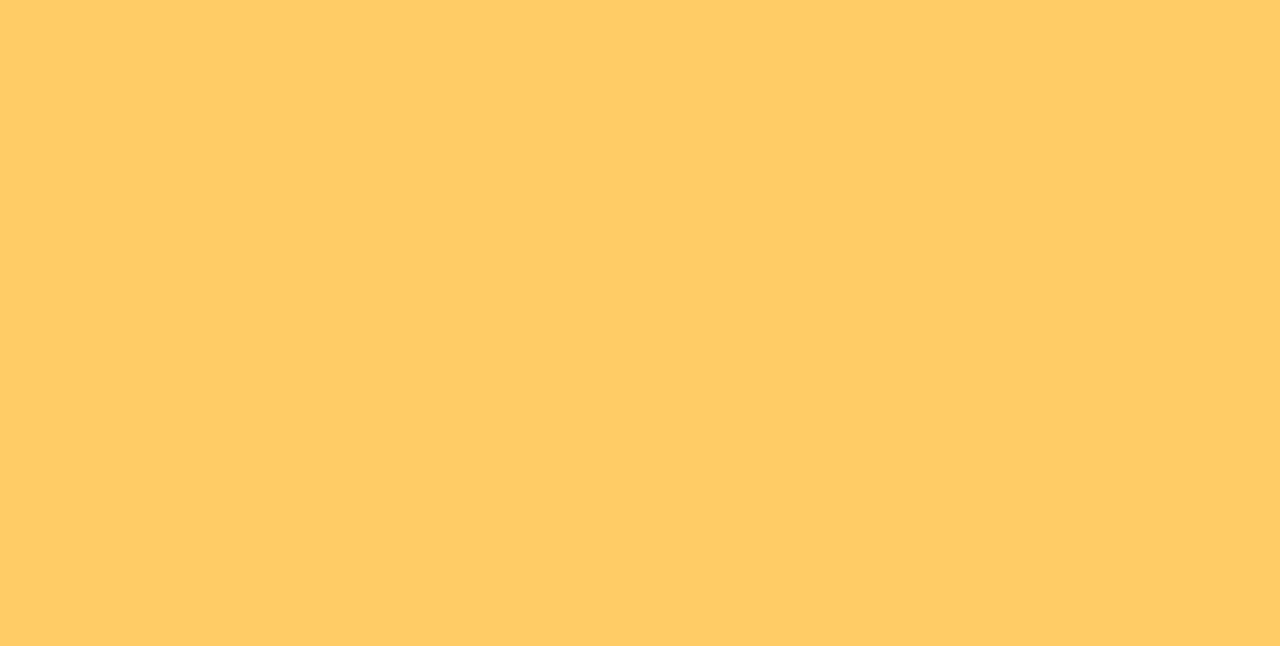
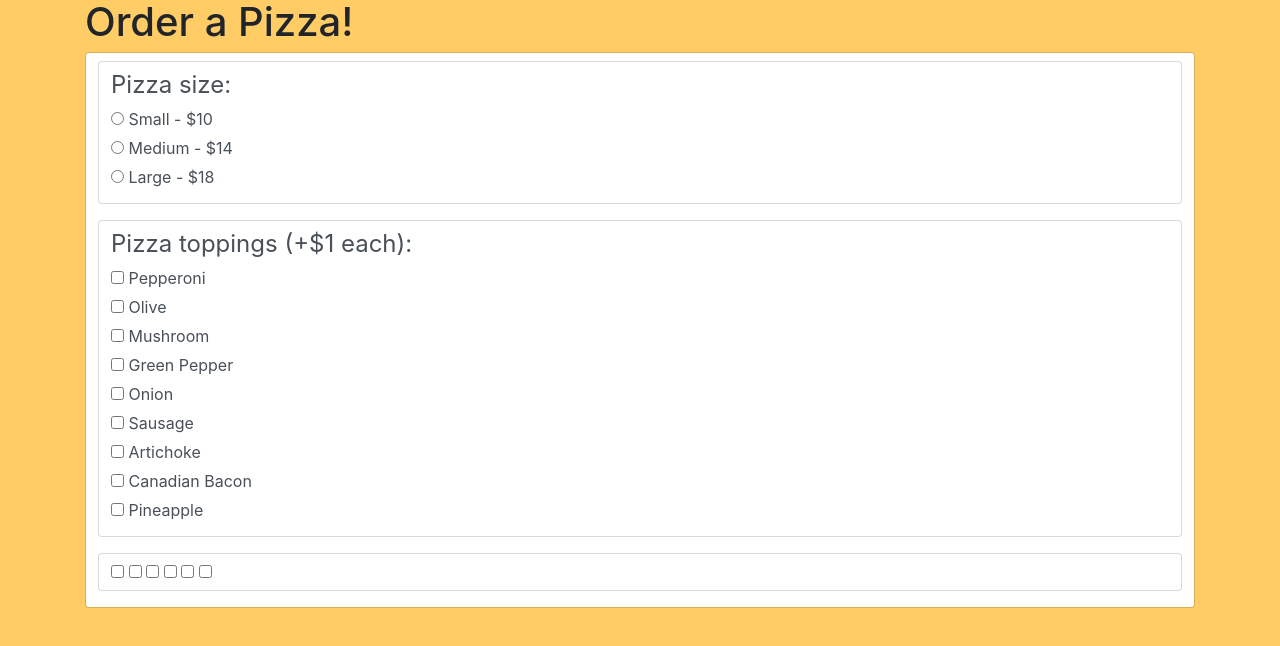
Before and after one commit to lukebertram/pizza, a plain HTML site: page index.html in a window 1280 px wide. Drawn offline with Linux system fonts and the light colour scheme.

Commit message:
add size and topping options to order form

```diff
--- a/index.html
+++ b/index.html
@@ -10,7 +10,97 @@
   </head>
   <body>
     <div class="container">
-
+      <h1>Order a Pizza!</h1>
+      <form id="order-form" class="form-control">
+      <!-- SELECT PIZZA SIZE (radio buttons) -->
+        <div class="form-control form-group size">
+          <legend>Pizza size:</legend>
+          <div class="form-check">
+            <label class="form-check-label">
+              <input type="radio" name="pizza-size" class="form-check-input" value="small">
+            Small - $10
+            </label>
+          </div>
+          <div class="form-check">
+            <label class="form-check-label">
+              <input type="radio" name="pizza-size" class="form-check-input" value="medium">
+            Medium - $14
+            </label>
+          </div>
+          <div class="form-check">
+            <label class="form-check-label">
+              <input type="radio" name="pizza-size" class="form-check-input" value="large">
+            Large - $18
+            </label>
+          </div>
+        </div>
+      <!-- SELECT PIZZA TOPPINGS (check boxes)-->
+      <div class="form-control form-group size">
+        <legend>Pizza toppings (+$1 each):</legend>
+        <div class="form-check">
+          <label class="form-check-label">
+            <input type="checkbox" name="toppings" class="form-check-input" value="pepperoni">
+          Pepperoni
+          </label>
+        </div>
+        <div class="form-check">
+          <label class="form-check-label">
+            <input type="checkbox" name="toppings" class="form-check-input" value="olive">
+          Olive
+          </label>
+        </div>
+        <div class="form-check">
+          <label class="form-check-label">
+            <input type="checkbox" name="toppings" class="form-check-input" value="mushroom">
+          Mushroom
+          </label>
+        </div>
+        <div class="form-check">
+          <label class="form-check-label">
+            <input type="checkbox" name="toppings" class="form-check-input" value="green pepper">
+          Green Pepper
+          </label>
+        </div>
+        <div class="form-check">
+          <label class="form-check-label">
+            <input type="checkbox" name="toppings" class="form-check-input" value="onion">
+          Onion
+          </label>
+        </div>
+        <div class="form-check">
+          <label class="form-check-label">
+            <input type="checkbox" name="toppings" class="form-check-input" value="sausage">
+          Sausage
+          </label>
+        </div>
+        <div class="form-check">
+          <label class="form-check-label">
+            <input type="checkbox" name="toppings" class="form-check-input" value="artichoke">
+          Artichoke
+          </label>
+        </div>
+        <div class="form-check">
+          <label class="form-check-label">
+            <input type="checkbox" name="toppings" class="form-check-input" value="canadian bacon">
+          Canadian Bacon
+          </label>
+        </div>
+        <div class="form-check">
+          <label class="form-check-label">
+            <input type="checkbox" name="toppings" class="form-check-input" value="pineapple">
+          Pineapple
+          </label>
+        </div>
+      </div>
+        <div class="form-check toppings form-control">
+          <input type="checkbox" name="toppings" value="green pepper">
+          <input type="checkbox" name="toppings" value="onion">
+          <input type="checkbox" name="toppings" value="sausage">
+          <input type="checkbox" name="toppings" value="artichoke">
+          <input type="checkbox" name="toppings" value="canadian bacon">
+          <input type="checkbox" name="toppings" value="pineapple">
+        </div>
+      </form>
     </div>
   </body>
 </html>
--- a/js/scripts.js
+++ b/js/scripts.js
@@ -23,7 +23,7 @@ $(document).ready(function(){
 
 
   //when the order form is submitted
-  $("#orderForm").submit(function(event){
+  $("#order-form").submit(function(event){
     event.preventDefault();
 
 
```
